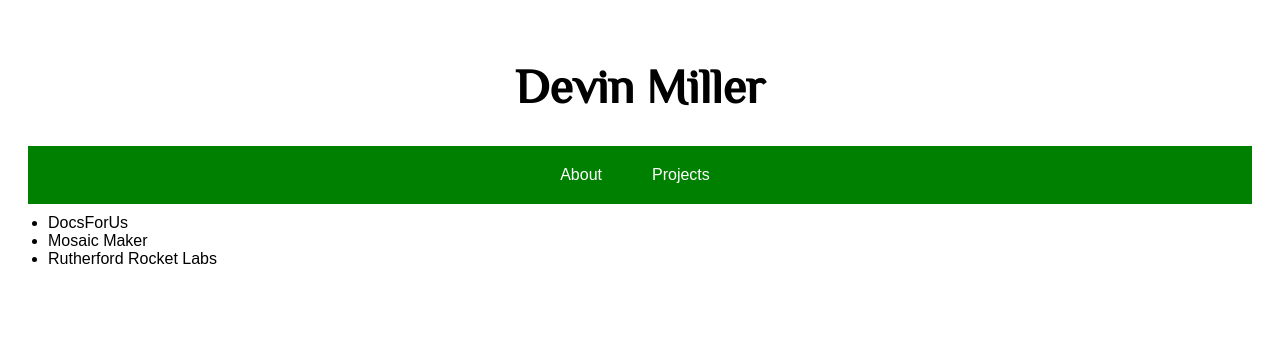
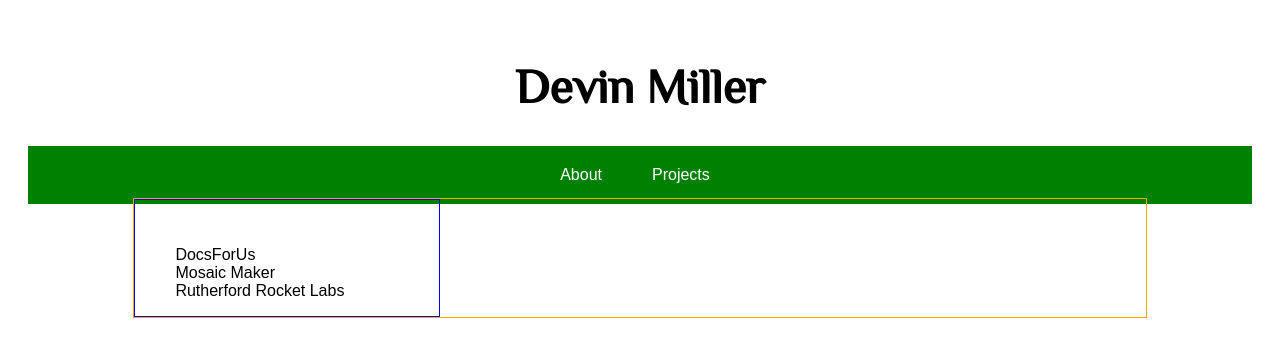
Before and after one commit to devzmiller/devin-portfolio, a React (Create React App) app: page / in a window 1280 px wide. Both pictures are taken after a click on the item "Projects". Shown: the top 356 px of the page. Built offline with nearby package versions, Linux system fonts and the light colour scheme.

Commit message:
Create ProjectLinks component and add some preliminary styles to projects page

```diff
--- /dev/null
+++ b/src/components/ProjectLinks.js
@@ -0,0 +1,18 @@
+import React, { Component } from 'react';
+import '../stylesheets/Projects.css'
+
+class ProjectLinks extends Component {
+  render() {
+    return (
+      <div className="project-links">
+        <ul>
+          <li>DocsForUs</li>
+          <li>Mosaic Maker</li>
+          <li>Rutherford Rocket Labs</li>
+        </ul>
+      </div>
+    )
+  }
+}
+
+export default ProjectLinks;
--- a/src/components/Projects.js
+++ b/src/components/Projects.js
@@ -1,15 +1,20 @@
 import React, { Component } from 'react';
+import '../stylesheets/Projects.css'
+import ProjectLinks from './ProjectLinks'
 
 class Projects extends Component {
+  constructor() {
+    super();
+    this.state = {
+      currentProject: "docsforus"
+    }
+  }
+
   render() {
     return (
-      <div className="project-links">
-        <ul>
-          <li>DocsForUs</li>
-          <li>Mosaic Maker</li>
-          <li>Rutherford Rocket Labs</li>
-        </ul>
-      </div>
+      <section className="projects">
+        <ProjectLinks />
+      </section>
     )
   }
 }
--- a/src/stylesheets/About.css
+++ b/src/stylesheets/About.css
@@ -0,0 +1,6 @@
+section.about {
+  width: 70%;
+  margin: auto;
+  line-height: 1.7em;
+  color: #444444;
+  margin-top: 30px; }
--- a/src/stylesheets/App.css
+++ b/src/stylesheets/App.css
@@ -11,10 +11,3 @@ body {
 
 .App-intro {
   font-size: large; }
-
-section.about {
-  width: 70%;
-  margin: auto;
-  line-height: 1.7em;
-  color: #444444;
-  margin-top: 30px; }
--- a/src/stylesheets/Projects.css
+++ b/src/stylesheets/Projects.css
@@ -0,0 +1,12 @@
+.projects {
+  width: 80%;
+  border: 1px solid orange;
+  margin: auto;
+  display: flex; }
+
+.project-links {
+  flex-basis: 30%;
+  border: 1px solid blue;
+  padding-top: 30px; }
+  .project-links li {
+    list-style-type: none; }
--- a/src/stylesheets/Projects.scss
+++ b/src/stylesheets/Projects.scss
@@ -0,0 +1,15 @@
+.projects {
+  width: 80%;
+  border: 1px solid orange;
+  margin: auto;
+  display: flex;
+}
+
+.project-links {
+  flex-basis: 30%;
+  border: 1px solid blue;
+  padding-top: 30px;
+  li {
+    list-style-type: none;
+  }
+}
```
